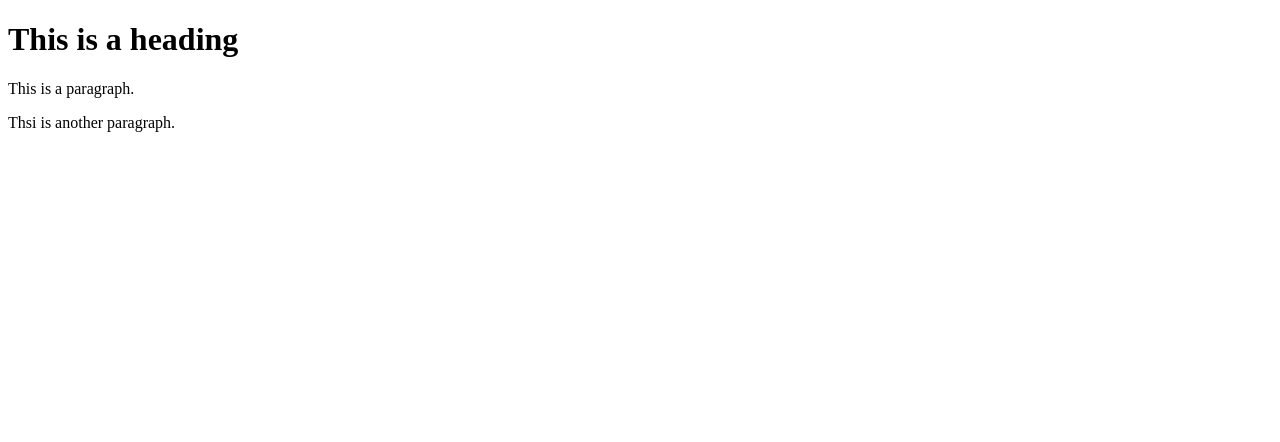
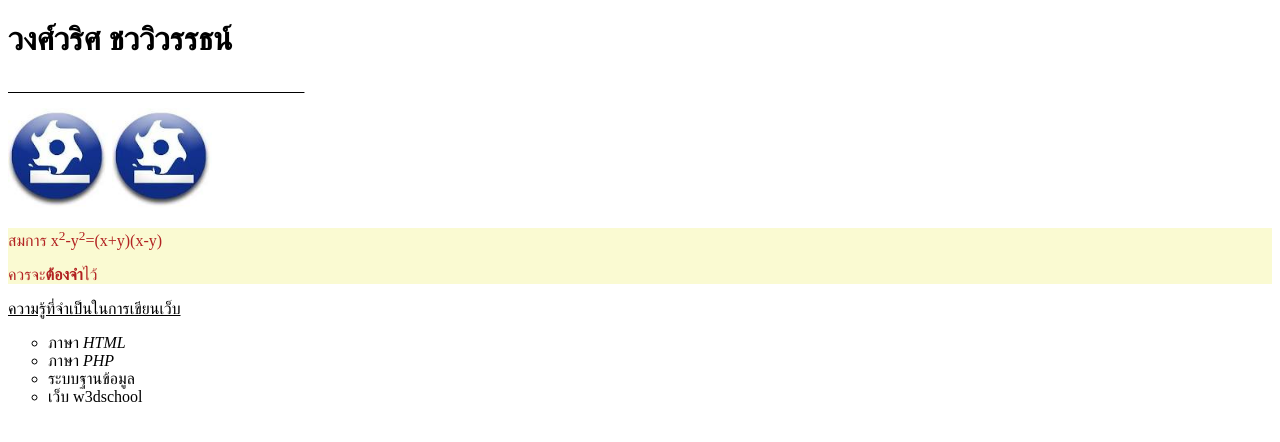
Before and after one commit to attcrown/WebApp-ECT, a plain HTML site: page index.html in a window 1280 px wide. Drawn offline with Linux system fonts and the light colour scheme.

Commit message:
Wedfinish

```diff
--- a/index.html
+++ b/index.html
@@ -6,10 +6,28 @@
     <meta name="viewport" content="width=device-width, initial-scale=1.0">
     <title>Page Title</title>
 </head>
-<body>
-    <h1>This is a heading</h1>
-    <p>This is a paragraph.</p>
-    <p>Thsi is another paragraph.</p>
+    <style>
+        a:link {color:#000000; background-color:transparent; text-decoration:none}
+        a:visited {color:#0f77ee; background-color:transparent; text-decoration:none}
+        a:hover {color:#ff0000; background-color:transparent; text-decoration:underline}
+        a:active {color:#ff0000; background-color:transparent; text-decoration:underline}
+    </style>
+    <body>
+        <h1>วงศ์วริศ ชววิวรรธน์</h1>
+        <pre><ins>                                      </ins></pre>
+        <img src="Logo.jpg" width="100" height="100">
+        <a href="http://www.google.com"><img src="Logo.jpg" width="100" height="100"></a><br>
+        <div style="background-color:lightgoldenrodyellow; color:firebrick;">
+            <p>สมการ x<sup>2</sup>-y<sup>2</sup>=(x+y)(x-y)</p>
+            <p>ควรจะ<b>ต้องจำ</b>ไว้</p>
+        </div>
+        <p><ins>ความรู้ที่จำเป็นในการเขียนเว็บ</ins></p>
+        <ul style="list-style-type:circle">
+            <li>ภาษา <i>HTML</i></li>
+            <li>ภาษา <i>PHP</i></li>
+            <li>ระบบฐานข้อมูล</li>
+            <li>เว็บ <a href="http://w3dschool.com">w3dschool</a></li>
+        </ul>
 
-</body>
+    </body>
 </html>
```
Also changed, not shown: Logo.jpg (added).
